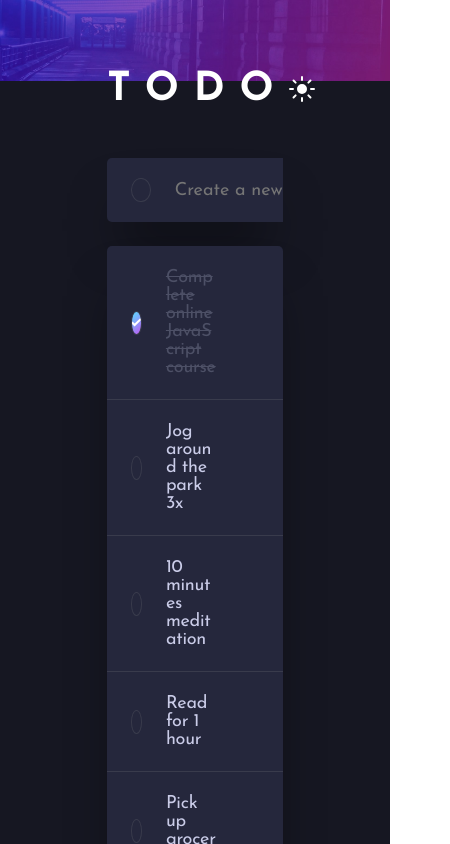
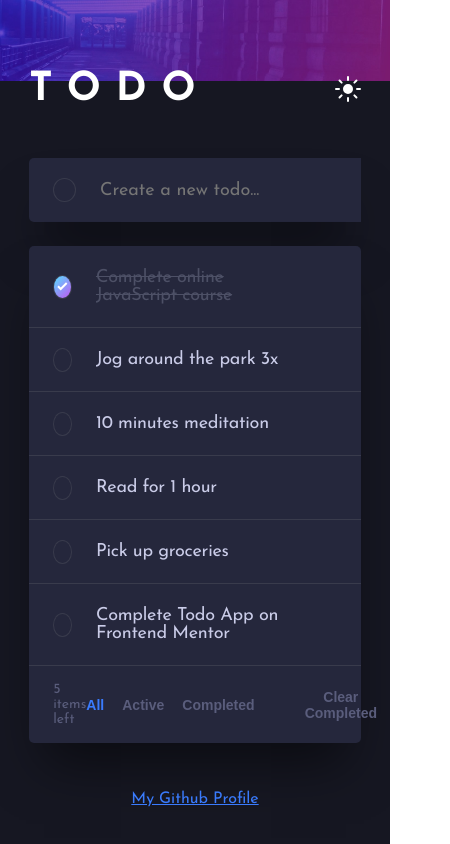
Before and after one commit to Alain-sys/todo-app, a React (Create React App) app: page / in a window 390 px wide. Shown: the top 844 px of the page, 450 px wide, since content can reach past the window. Built offline with nearby package versions, Linux system fonts and the light colour scheme.

Commit message:
js: add filters

```diff
--- a/src/components/App/App.css
+++ b/src/components/App/App.css
@@ -26,12 +26,15 @@ input {
   align-items: center;
 }
 
-.content_dark {
+.content_theme_dark {
   background: top center/ contain no-repeat url(../../assets/bg-desktop-dark.jpg), hsla(235, 21%, 11%, 1);
-  transition: 0.4s;
 }
 
-.content_light {
+.content_theme_light {
   background: top center/ contain no-repeat url(../../assets/bg-desktop-light.jpg), hsla(0, 0%, 98%, 1);
-  transition: 0.4s;
 }
+
+.github-profile {
+  margin: 3rem 0;
+  color: hsla(220, 98%, 61%, 1);
+}
--- a/src/components/App/App.js
+++ b/src/components/App/App.js
@@ -1,7 +1,7 @@
+import React from 'react';
 import { useState } from 'react';
 import Header from '../Header/Header';
 import Main from '../Main/Main';
-import Footer from '../Footer/Footer';
 import './App.css';
 
 const App = () => {
@@ -13,10 +13,13 @@ const App = () => {
   };
 
   return (
-    <div className={`content content_${themeClass}`}>
+    <div className={`content content_theme_${themeClass}`}>
       <Header themeClass={themeClass} handleChange={handleChange} />
       <Main theme={theme} themeClass={themeClass} />
-      <Footer />
+
+      <a className={`github-profile`} href="https://github.com/Alain-sys">
+        My Github Profile
+      </a>
     </div>
   );
 };
--- a/src/components/Footer/Footer.js
+++ /dev/null
@@ -1,5 +0,0 @@
-import './Footer.css';
-
-const Footer = () => {};
-
-export default Footer;
--- a/src/components/Header/Header.css
+++ b/src/components/Header/Header.css
@@ -19,3 +19,15 @@ header {
   background-color: transparent;
   border: none;
 }
+
+@media (max-width: 1100px) {
+  header {
+    width: 65%;
+  }
+}
+
+@media (max-width: 768px) {
+  header {
+    width: 85%;
+  }
+}
--- a/src/components/Header/Header.js
+++ b/src/components/Header/Header.js
@@ -1,3 +1,4 @@
+import React from 'react';
 import './Header.css';
 import iconSun from '../../assets/icon-sun.svg';
 import iconMoon from '../../assets/icon-moon.svg';
@@ -7,7 +8,10 @@ const Header = (props) => {
     <header>
       <h1 className="logo">todo</h1>
       <button type="button" className="theme" onClick={() => props.handleChange()}>
-        <img className={`theme__image_${props.themeClass}`} src={props.themeClass === 'dark' ? iconSun : iconMoon} alt=""></img>
+        <img
+          className={`theme__image_${props.themeClass}`}
+          src={props.themeClass === 'dark' ? iconSun : iconMoon}
+          alt="sun logo for light theme or moon logo for dark theme"></img>
       </button>
     </header>
   );
--- a/src/components/Main/Main.css
+++ b/src/components/Main/Main.css
@@ -14,17 +14,17 @@ main {
   font-size: 1.125rem;
 }
 
-.form_dark {
+.form_theme_dark {
   background-color: hsla(235, 24%, 19%, 1);
   box-shadow: 0px 35px 50px -15px hsla(0, 0%, 0%, 0.5);
 }
 
-.form_light {
+.form_theme_light {
   background-color: hsla(0, 0%, 100%, 1);
   box-shadow: 0px 35px 50px -15px hsla(235, 19%, 80%, 0.5);
 }
 
-.form__span {
+.form__circle {
   width: 24px;
   height: 24px;
   border: 1px solid;
@@ -32,11 +32,11 @@ main {
   border-radius: 50%;
 }
 
-.form__span_dark {
+.form__circle_theme_dark {
   border-color: hsla(235, 14%, 26%, 1);
 }
 
-.form__span_light {
+.form__circle_theme_light {
   border-color: hsla(236, 32%, 92%, 1);
 }
 
@@ -53,41 +53,46 @@ main {
   outline: transparent;
 }
 
-.form__input_dark {
+.form__input_theme_dark {
   color: hsla(234, 39%, 85%, 1);
   background-color: hsla(235, 24%, 19%, 1);
 }
 
-.form__input_light {
+.form__input_theme_light {
   color: hsla(235, 14%, 26%, 1);
   background-color: hsla(0, 0%, 100%, 1);
 }
 
-.form__input_dark:placeholder {
+.form__input_theme_dark:placeholder {
   color: hsla(234, 11%, 52%, 1);
 }
 
-.form__input_light:placeholder {
+.form__input_theme_light:placeholder {
   color: hsla(235, 9%, 61%, 1);
 }
 
-.list {
+.todo {
   display: flex;
   flex-direction: column;
   border-radius: 5px;
 }
 
-.list_dark {
+.todo_theme_dark {
   background-color: hsla(235, 24%, 19%, 1);
   box-shadow: 0px 35px 50px -15px hsla(0, 0%, 0%, 0.5);
 }
 
-.list_light {
+.todo_theme_light {
   background-color: hsla(0, 0%, 100%, 1);
   box-shadow: 0px 35px 50px -15px hsla(235, 19%, 80%, 0.5);
 }
 
-.list__items {
+.todo-list {
+  display: flex;
+  flex-direction: column;
+}
+
+.todo-items {
   display: flex;
   justify-content: space-between;
   align-items: center;
@@ -95,15 +100,55 @@ main {
   padding: 0 24px;
 }
 
-.list__items-dark {
+.todo-items_theme_dark {
   border-bottom: 1px solid hsla(235, 14%, 26%, 1);
 }
 
-.list__items-light {
+.todo-items_theme_light {
   border-bottom: 1px solid hsla(236, 32%, 92%, 1);
 }
 
-.list__label {
+.todo-items__checkbox {
+  appearance: none;
+  width: 24px;
+  height: 24px;
+  border-radius: 50%;
+  position: relative;
+}
+
+.todo-items__checkbox_theme_dark {
+  background-color: hsla(235, 14%, 26%, 1);
+}
+
+.todo-items__checkbox_theme_light {
+  background-color: hsla(236, 32%, 92%, 1);
+}
+
+.todo-items__checkbox:hover {
+  background: linear-gradient(135deg, hsl(192, 100%, 67%), hsl(280, 87%, 65%));
+}
+
+.todo-items__checkbox::before {
+  content: '';
+  position: absolute;
+  inset: 0;
+  border-radius: 50%;
+  margin: 1px;
+}
+
+.todo-items__checkbox_theme_dark::before {
+  background-color: hsla(235, 24%, 19%, 1);
+}
+
+.todo-items__checkbox_theme_light::before {
+  background-color: hsla(0, 0%, 100%, 1);
+}
+
+.todo-items__checkbox:checked::before {
+  background: center no-repeat url('../../assets/icon-check.svg'), linear-gradient(135deg, hsl(192, 100%, 67%), hsl(280, 87%, 65%));
+}
+
+.todo-items__label {
   width: 90%;
   font-weight: 400;
   font-size: 1.125rem;
@@ -114,65 +159,25 @@ main {
   word-break: break-word;
 }
 
-.list__label_dark.checked {
+.todo-items__label_theme_dark {
+  color: hsla(235, 39%, 85%, 1);
+}
+
+.todo-items__label_theme_light {
+  color: hsla(235, 19%, 35%, 1);
+}
+
+.todo-items__label_theme_dark.checked {
   color: hsla(233, 14%, 35%, 1);
   text-decoration-line: line-through;
 }
 
-.list__label_light.checked {
+.todo-items__label_theme_light.checked {
   color: hsla(233, 11%, 84%, 1);
   text-decoration-line: line-through;
 }
 
-.list__label_dark {
-  color: hsla(235, 39%, 85%, 1);
-}
-
-.list__label_light {
-  color: hsla(235, 19%, 35%, 1);
-}
-
-.list__checkbox {
-  appearance: none;
-  width: 24px;
-  height: 24px;
-  border-radius: 50%;
-  position: relative;
-}
-
-.list__checkbox_dark {
-  background-color: hsla(235, 14%, 26%, 1);
-}
-
-.list__checkbox_light {
-  background-color: hsla(236, 32%, 92%, 1);
-}
-
-.list__checkbox:hover {
-  background: linear-gradient(135deg, hsl(192, 100%, 67%), hsl(280, 87%, 65%));
-}
-
-.list__checkbox::before {
-  content: '';
-  position: absolute;
-  inset: 0;
-  border-radius: 50%;
-  margin: 1px;
-}
-
-.list__checkbox_dark::before {
-  background-color: hsla(235, 24%, 19%, 1);
-}
-
-.list__checkbox_light::before {
-  background-color: hsla(0, 0%, 100%, 1);
-}
-
-.list__checkbox:checked::before {
-  background: center no-repeat url('../../assets/icon-check.svg'), linear-gradient(135deg, hsl(192, 100%, 67%), hsl(280, 87%, 65%));
-}
-
-.list__delete {
+.todo-items__delete {
   background-color: transparent;
   border: none;
   cursor: pointer;
@@ -182,61 +187,69 @@ main {
   height: 18px;
 }
 
-.status-items {
+.todo-filters {
   display: flex;
   flex-direction: row;
   justify-content: space-between;
-  margin: 1rem 0;
-  padding: 0 24px;
+  align-items: center;
+  padding: 1rem 24px;
 }
 
-.status-items__span {
+.todo-filters__items-left {
   font-size: 0.875rem;
 }
 
-.status-items__span-dark {
+.todo-filters__items-left_theme_dark {
   color: hsla(235, 16%, 42%, 1);
 }
 
-.status-items__span-light {
+.todo-filters__items-left_theme_light {
   color: hsla(235, 9%, 61%, 1);
 }
 
-.status-items__buttons {
+.todo-filters__status {
   display: flex;
   gap: 18px;
   margin-left: auto;
   margin-right: 50px;
 }
 
-.status-items__status {
+.todo-filters__status-buttons {
   border: none;
   background-color: transparent;
   cursor: pointer;
   font-size: 0.875rem;
+  font-weight: 700;
 }
 
-.status-items__status-dark {
+.todo-filters__status-buttons_theme_dark {
   color: hsla(235, 16%, 42%, 1);
 }
 
-.status-items__status-light {
+.todo-filters__status-buttons_theme_light {
   color: hsla(235, 9%, 61%, 1);
 }
 
-.status-items__status-dark:hover {
+.todo-filters__status-buttons_theme_dark:hover {
   color: hsla(236, 32%, 92%, 1);
 }
 
-.status-items__status-light:hover {
+.todo-filters__status-buttons_theme_light:hover {
   color: hsla(235, 19%, 35%, 1);
 }
 
-.btn-1 {
-  font-weight: 700;
+.todo-filters__status-buttons.active {
   color: hsla(220, 98%, 61%, 1);
 }
 
-.btn-2 {
-  font-weight: 700;
+@media (max-width: 1100px) {
+  main {
+    width: 65%;
+  }
 }
+
+@media (max-width: 768px) {
+  main {
+    width: 85%;
+  }
+}
--- a/src/components/Main/Main.js
+++ b/src/components/Main/Main.js
@@ -1,241 +1,74 @@
+import React from 'react';
 import { useState } from 'react';
 import './Main.css';
-import cross from '../../assets/icon-cross.svg';
+import TodoList from './TodoList';
+import TodoFilters from './TodoFilters';
 
-const ActionOutputFormSubmit = (props) => {
-  var countElementChecked = 0;
-
-  const countItemsLeft = () => {
-    props.formSubmit.forEach((element) => {
-      const elementChecked = element.checked;
-
-      if (!elementChecked) {
-        countElementChecked++;
-      } else {
-        return;
-      }
-      return countElementChecked;
-    });
-  };
-  countItemsLeft();
-
-  return (
-    <div className="status-items">
-      <span className={`status-items__span status-items__span-${props.themeClass}`}>{countElementChecked} items left</span>
-      <div className="status-items__buttons">
-        <button className={`btn-1 status-items__status status-items__status-${props.themeClass}`} onClick={(e) => props.statusTodoItems(e.target)}>
-          All
-        </button>
-        <button
-          className={`btn-2 status-items__status status-items__status-${props.themeClass}`}
-          data-id="active"
-          onClick={(e) => props.statusTodoItems(e.target)}>
-          Active
-        </button>
-        <button
-          className={`btn-2 status-items__status status-items__status-${props.themeClass}`}
-          data-id="completed"
-          onClick={(e) => props.statusTodoItems(e.target)}>
-          Completed
-        </button>
-      </div>
-
-      <button className={`status-items__status status-items__status-${props.themeClass}`}>Clear Completed</button>
-    </div>
-  );
-};
-
-const OutputFormSubmit = (props) => {
-  const animationHoverOn = (e) => {
-    e.style.opacity = '1';
-  };
-
-  const animationHoverOff = (e) => {
-    e.style.opacity = '0';
-  };
-
-  const test = (element, index) => {
-    return (
-      <div
-        className={`list__items list__items-${props.themeClass}`}
-        key={index}
-        onMouseEnter={(e) => animationHoverOn(e.currentTarget.childNodes[2])}
-        onMouseLeave={(e) => animationHoverOff(e.currentTarget.childNodes[2])}>
-        <input
-          id={index}
-          type="checkbox"
-          checked={element.checked}
-          className={`list__checkbox list__checkbox_${props.themeClass}`}
-          onChange={() => props.updateForm(index)}
-          name="checkbox"
-        />
-        <label htmlFor={index} className={`list__label list__label_${props.themeClass} ${element.checked ? 'checked' : ''}`}>
-          {element.text}
-        </label>
-        <button className="list__delete" onClick={() => props.removeItems(index)}>
-          <img src={cross} alt="cross" />
-        </button>
-      </div>
-    );
-  };
-
-  // const rows = props.statusTodo.map((element, index) => {
-  //   return (
-  //     <div
-  //       className={`list__items list__items-${props.themeClass}`}
-  //       key={index}
-  //       onMouseEnter={(e) => animationHoverOn(e.currentTarget.childNodes[2])}
-  //       onMouseLeave={(e) => animationHoverOff(e.currentTarget.childNodes[2])}>
-  //       <input
-  //         id={index}
-  //         type="checkbox"
-  //         checked={element.checked}
-  //         className={`list__checkbox list__checkbox_${props.themeClass}`}
-  //         onChange={() => props.updateForm(index)}
-  //         name="checkbox"
-  //       />
-  //       <label htmlFor={index} className={`list__label list__label_${props.themeClass} ${element.checked ? 'checked' : ''}`}>
-  //         {element.text}
-  //       </label>
-  //       <button className="list__delete" onClick={() => props.removeItems(index)}>
-  //         <img src={cross} alt="cross" />
-  //       </button>
-  //     </div>
-  //   );
-  // });
-
-  // return <>{rows}</>;
-
-  /**************TEST  *******/
-  console.log(props.statusTodo);
-  if (props.statusTodo === 'active') {
-    const rows = props.formSubmit
-      .filter((todo) => todo.checked === false)
-      .map((element, index) => {
-        return test(element, index);
-      });
-    return <>{rows}</>;
-  } else if (props.statusTodo === 'completed') {
-    const rows = props.formSubmit
-      .filter((todo) => todo.checked === true)
-      .map((element, index) => {
-        return test(element, index);
-      });
-    return <>{rows}</>;
-  } else if (props.statusTodo === 'all') {
-    const rows = props.formSubmit.map((element, index) => {
-      return test(element, index);
-    });
-    return <>{rows}</>;
-  } else {
-    return;
-  }
-};
+let nextId = 6;
 
 const Main = (props) => {
-  const todoItems = [
-    { text: 'Complete online JavaScript course', checked: true },
-    { text: 'Jog around the park 3x', checked: false },
-    { text: '10 minutes meditation', checked: false },
-    { text: 'Read for 1 hour', checked: false },
-    { text: 'Pick up groceries', checked: false },
-    { text: 'Complete Todo App on Frontend Mentor', checked: false },
-  ];
+  const [newTodoItem, setNewTodoItem] = useState('');
+  const [todoItems, setTodoItems] = useState([
+    { id: 0, text: 'Complete online JavaScript course', checked: true },
+    { id: 1, text: 'Jog around the park 3x', checked: false },
+    { id: 2, text: '10 minutes meditation', checked: false },
+    { id: 3, text: 'Read for 1 hour', checked: false },
+    { id: 4, text: 'Pick up groceries', checked: false },
+    { id: 5, text: 'Complete Todo App on Frontend Mentor', checked: false },
+  ]);
 
-  const [initialValue, setInitialValue] = useState('');
-  const [formSubmit, setFormSubmit] = useState(todoItems);
-
-  // const [statusTodo, setStatusTodo] = useState(formSubmit);
-  const [statusTodo, setStatusTodo] = useState('all');
-  // const [items, setItems] = useState(formSubmit);
-
-  console.log('form', formSubmit);
-  console.log('status', statusTodo);
-
-  const handleChange = (e) => {
-    setInitialValue(e);
-  };
+  const [todoFilter, setTodoFilter] = useState('all'); // all - completed - active
 
   const onFormSubmit = (e) => {
     e.preventDefault();
 
-    if (initialValue !== '') {
-      setFormSubmit([...formSubmit, { text: initialValue, checked: false }]);
-      setInitialValue('');
-    } else {
-      return;
+    if (newTodoItem !== '') {
+      setTodoItems([...todoItems, { id: nextId++, text: newTodoItem, checked: false }]);
+      setNewTodoItem('');
     }
   };
 
-  const updateForm = (index) => {
-    let items = [...formSubmit];
-    // console.log(items);
-    let item = { ...items[index] };
-    item.checked = !item.checked;
-    items[index] = item;
-    setFormSubmit(items);
-    // setStatusTodo(items);
+  const updateItem = (id) => {
+    const newItems = todoItems.map((item) => {
+      if (item.id === id) item.checked = !item.checked;
+      return item;
+    });
+
+    setTodoItems(newItems);
   };
 
-  const removeItems = (index) => {
-    const element = formSubmit;
-
-    setFormSubmit(
-      element.filter((items, i) => {
-        return i !== index;
-      })
-    );
-
-    // setStatusTodo(
-    //   element.filter((items, i) => {
-    //     return i !== index;
-    //   })
-    // );
+  const removeItem = (id) => {
+    setTodoItems((items) => items.filter((it) => it.id !== id));
   };
 
-  const statusTodoItems = (e) => {
-    // if (e.dataset.id === 'active') {
-    //   setStatusTodo(formSubmit.filter((item) => item.checked === false));
-    // } else if (e.dataset.id === 'completed') {
-    //   setStatusTodo(formSubmit.filter((item) => item.checked === true));
-    // } else {
-    //   setStatusTodo(formSubmit);
-    // }
+  const removeCompletedItems = () => {
+    setTodoItems((items) => items.filter((it) => !it.checked));
+  };
 
-    if (e.dataset.id === 'active') {
-      setStatusTodo('active');
-    } else if (e.dataset.id === 'completed') {
-      setStatusTodo('completed');
-    } else {
-      setStatusTodo('all');
-    }
-
-    // console.log(statusTodo);
-  };
+  const countItemsLeft = todoItems.filter((it) => !it.checked).length;
 
   return (
     <main>
-      <form className={`form form_${props.themeClass} `} onSubmit={onFormSubmit}>
-        <span className={`form__span form__span_${props.themeClass}`}></span>
+      <form className={`form form_theme_${props.themeClass} `} onSubmit={onFormSubmit}>
+        <span className={`form__circle form__circle_theme_${props.themeClass}`}></span>
         <input
           type="text"
-          className={`form__input form__input_${props.themeClass}`}
-          value={initialValue}
-          onChange={(e) => handleChange(e.target.value)}
+          className={`form__input form__input_theme_${props.themeClass}`}
+          value={newTodoItem}
+          onChange={(e) => setNewTodoItem(e.target.value)}
           aria-label="create a new todo"
           placeholder="Create a new todo..."
         />
       </form>
-      <div className={`list list_${props.themeClass}`}>
-        <OutputFormSubmit
+      <div className={`todo todo_theme_${props.themeClass}`}>
+        <TodoList themeClass={props.themeClass} todoItems={todoItems} todoFilter={todoFilter} updateItem={updateItem} removeItem={removeItem} />
+        <TodoFilters
           themeClass={props.themeClass}
-          formSubmit={formSubmit}
-          statusTodo={statusTodo}
-          removeItems={removeItems}
-          updateForm={updateForm}
-          statusTodoItems={statusTodoItems}
+          setTodoFilter={setTodoFilter}
+          countItemsLeft={countItemsLeft}
+          removeCompletedItems={removeCompletedItems}
+          todoFilter={todoFilter}
         />
-        <ActionOutputFormSubmit themeClass={props.themeClass} formSubmit={formSubmit} statusTodoItems={statusTodoItems} />
       </div>
     </main>
   );
--- /dev/null
+++ b/src/components/Main/TodoFilters.js
@@ -0,0 +1,32 @@
+import React from 'react';
+
+const TodoFilters = ({ countItemsLeft, themeClass, setTodoFilter, removeCompletedItems, todoFilter }) => {
+  return (
+    <div className="todo-filters">
+      <span className={`todo-filters__items-left todo-filters__items-left_theme_${themeClass}`}>{countItemsLeft} items left</span>
+      <div className="todo-filters__status">
+        <button
+          className={`todo-filters__status-buttons  todo-filters__status-buttons_theme_${themeClass}  ${todoFilter === 'all' ? 'active' : ''}`}
+          onClick={() => setTodoFilter('all')}>
+          All
+        </button>
+        <button
+          className={`todo-filters__status-buttons todo-filters__status-buttons_theme_${themeClass} ${todoFilter === 'active' ? 'active' : ''}`}
+          onClick={() => setTodoFilter('active')}>
+          Active
+        </button>
+        <button
+          className={`todo-filters__status-buttons todo-filters__status-buttons_theme_${themeClass}  ${todoFilter === 'completed' ? 'active' : ''}`}
+          onClick={() => setTodoFilter('completed')}>
+          Completed
+        </button>
+      </div>
+
+      <button className={`todo-filters__status-buttons todo-filters__status-buttons_theme_${themeClass}`} onClick={() => removeCompletedItems()}>
+        Clear Completed
+      </button>
+    </div>
+  );
+};
+
+export default TodoFilters;
--- /dev/null
+++ b/src/components/Main/TodoList.js
@@ -0,0 +1,58 @@
+import React from 'react';
+import cross from '../../assets/icon-cross.svg';
+
+const TodoItem = ({ item, themeClass, updateItem, removeItem }) => {
+  const animationHoverOn = (e) => {
+    e.style.opacity = '1';
+  };
+
+  const animationHoverOff = (e) => {
+    e.style.opacity = '0';
+  };
+
+  return (
+    <div
+      className={`todo-items todo-items_theme_${themeClass}`}
+      key={item.id}
+      onMouseEnter={(e) => animationHoverOn(e.currentTarget.childNodes[2])}
+      onMouseLeave={(e) => animationHoverOff(e.currentTarget.childNodes[2])}>
+      <input
+        id={item.id}
+        type="checkbox"
+        checked={item.checked}
+        className={`todo-items__checkbox todo-items__checkbox_theme_${themeClass}`}
+        onChange={() => updateItem(item.id)}
+        name="checkbox"
+      />
+      <label htmlFor={item.id} className={`todo-items__label todo-items__label_theme_${themeClass} ${item.checked ? 'checked' : ''}`}>
+        {item.text}
+      </label>
+      <button className="todo-items__delete" onClick={() => removeItem(item.id)}>
+        <img src={cross} alt="grey cross" />
+      </button>
+    </div>
+  );
+};
+
+const TodoList = ({ todoItems, todoFilter, themeClass, updateItem, removeItem }) => {
+  const filterTodoItems = (todo) => {
+    if (todoFilter === 'active') {
+      return !todo.checked;
+    }
+    if (todoFilter === 'completed') {
+      return todo.checked;
+    }
+
+    return true;
+  };
+
+  return (
+    <div className={`todo-list todo-list_theme_${themeClass}`}>
+      {todoItems.filter(filterTodoItems).map((item) => (
+        <TodoItem key={item.id} item={item} themeClass={themeClass} updateItem={updateItem} removeItem={removeItem} />
+      ))}
+    </div>
+  );
+};
+
+export default TodoList;
```
Also changed, not shown: src/components/Footer/Footer.css (deleted).
